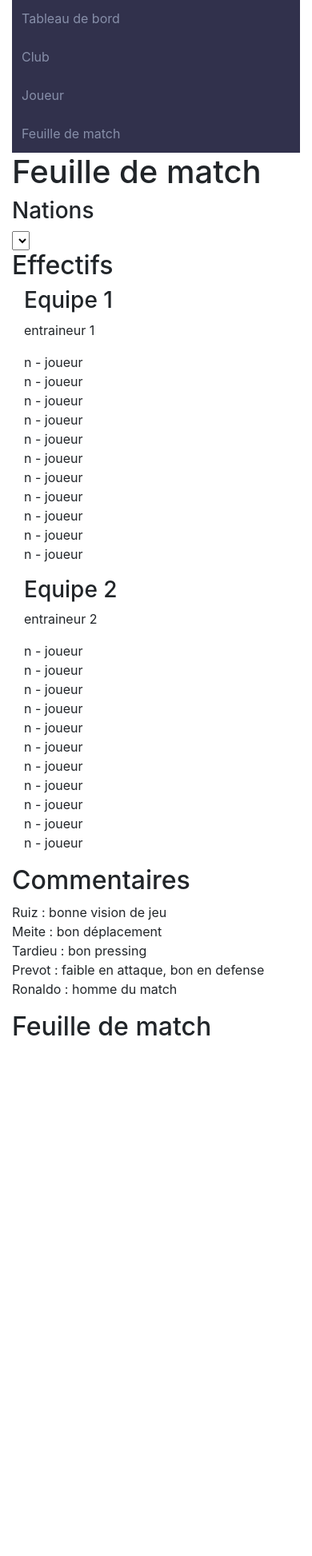
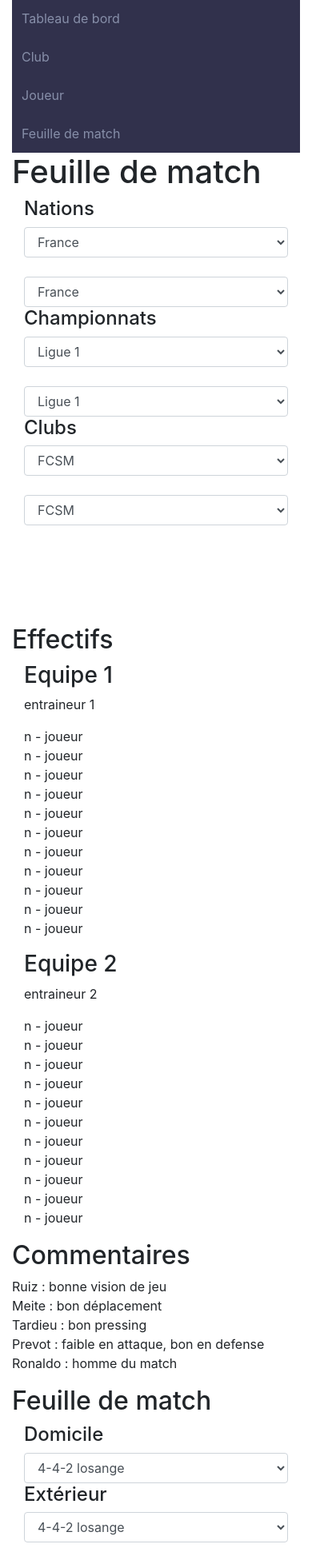
Before and after one commit to AntoinePy/Sochaux, a PHP site: page /feuilleDeMatch.php in a window 390 px wide. Shown: the part 101-2047 px from the top of the page at 80% size. Before the commit the page ends 1396 px from the top, so only its background shows below. Run offline with PHP 8.4, Linux system fonts and the light colour scheme; data comes from the database, SQL or seed files in the repository; lists and menus that the app fills with data are empty; some libraries are stand-ins or nearby versions.

Commit message:
Début feuille de match + menu de navigation + rangement

```diff
--- a/pages/feuilleDeMatch.php
+++ b/pages/feuilleDeMatch.php
@@ -10,11 +10,16 @@
 
 <body>
 
-        <div class="navigation col-sm-3">
+<?php
+$bd = new PDO('mysql:host=localhost;dbname=fcsochaux;charset=utf8', 'root', 'dgfn85**');
+//$bd = new PDO('mysql:host=localhost;dbname=apy6;charset=utf8', 'root', '');
+?>
+
+<div class="navigation col-lg-3">
     <?php include 'navigation.html' ?>
 </div>
 
-        <div class="feuilleDeMatch col-sm-9">
+<div class="feuilleDeMatch col-lg-9">
 
     <div class="barreTitre">
         <h1>Feuille de match</h1>
@@ -26,15 +31,86 @@
 
             <div class="colone col-sm-5">
 
-                        <div class="liste1">
+                <div class="liste1" style="margin-bottom: 100px">
 
-                            <h3>Nations</h3>
+                    <div class="col-sm-4">
 
-                            <select name ="liste1">
+                        <h4>Nations</h4>
+                        <?php
+                        $nations = $bd->query('SELECT NationName FROM nations');
 
-                            </select>
+                        echo "<SELECT id =\"nation1\" Name=\"Nation1\" class=\"form-control\">";
+                        while ($nation = $nations->fetch()){
+                            echo "<OPTION Value=\"".$nation['NationName']."\">".$nation['NationName']."</OPTION>";
+                        }
+                        echo "</SELECT>";
+                        ?>
+                        </br>
+                        <?php
+                        $nations2 = $bd->query('SELECT NationName FROM nations');
+
+                        echo "<SELECT id =\"nation2\" Name=\"Nation2\" class=\"form-control\">";
+                        while ($nation = $nations2->fetch()){
+                            echo "<OPTION Value=\"".$nation['NationName']."\">".$nation['NationName']."</OPTION>";
+                        }
+                        echo "</SELECT>";
+                        ?>
 
                     </div>
+
+                    <div class="col-sm-4">
+
+                        <h4>Championnats</h4>
+                        <?php
+                        $championschips = $bd->query('SELECT ChampionshipName FROM championships');
+
+                        echo "<SELECT id =\"championnat1\" Name=\"Championship1\"  class=\"form-control\" onchange='activListChampionnat()'>";
+                        while ($championschip = $championschips->fetch()){
+                            echo "<OPTION Value=\"".$championschip['ChampionshipName']."\">".$championschip['ChampionshipName']."</OPTION>";
+                        }
+                        echo "</SELECT>";
+                        ?>
+                        </br>
+                        <?php
+                        $championschips2 = $bd->query('SELECT ChampionshipName FROM championships');
+
+                        echo "<SELECT id =\"championnat2\" Name=\"Championship2\"  class=\"form-control\" onchange='activListChampionnat()'>";
+                        while ($championschip = $championschips2->fetch()){
+                            echo "<OPTION Value=\"".$championschip['ChampionshipName']."\">".$championschip['ChampionshipName']."</OPTION>";
+                        }
+                        echo "</SELECT>";
+                        ?>
+
+                    </div>
+
+                    <div class="col-sm-4">
+
+                        <h4>Clubs</h4>
+                        <?php
+                        $clubs = $bd->query('SELECT ClubName FROM clubs');
+
+                        echo "<SELECT id =\"club1\" Name=\"Club1\"  class=\"form-control\" onchange='activListClub()'>";
+                        while ($club = $clubs->fetch()){
+                            echo "<OPTION Value=\"".$club['ClubName']."\">".$club['ClubName']."</OPTION>";
+                        }
+                        echo "</SELECT>";
+                        ?>
+                        </br>
+                        <?php
+                        $clubs2 = $bd->query('SELECT ClubName FROM clubs');
+
+                        echo "<SELECT id =\"club2\" Name=\"Club2\"  class=\"form-control\" onchange='activListClub()'>";
+                        while ($club = $clubs2->fetch()){
+                            echo "<OPTION Value=\"".$club['ClubName']."\">".$club['ClubName']."</OPTION>";
+                        }
+                        echo "</SELECT>";
+                        ?>
+
+                    </div>
+
+                </div>
+
+                </br>
 
                 <div class="effectif">
 
@@ -109,7 +185,75 @@
             </div>
 
             <div class="colone col-sm-5">
+
+                <div class="feuilleDeMatch">
+
                     <h2>Feuille de match</h2>
+
+                    <div class="listeFormation">
+
+                        <div class="col-sm-6">
+                            <h4>Domicile</h4>
+                            <?php
+                            $rep = $bd->query('SELECT FormationName FROM formations');
+                            echo "<SELECT id =\"formation\" Name=\"Formation\"  class=\"form-control\">";
+                            while ($donnees = $rep->fetch()){
+                                echo "<OPTION Value=\"".$donnees['FormationName']."\">".$donnees['FormationName']."</OPTION>";
+                            }
+                            echo "</SELECT>";
+                            ?>
+                        </div>
+
+                        <div class="col-sm-6">
+                            <h4>Extérieur</h4>
+                            <?php
+                            $rep = $bd->query('SELECT FormationName FROM formations');
+                            echo "<SELECT id =\"formation\" Name=\"Formation\"  class=\"form-control\">";
+                            while ($donnees = $rep->fetch()){
+                                echo "<OPTION Value=\"".$donnees['FormationName']."\">".$donnees['FormationName']."</OPTION>";
+                            }
+                            echo "</SELECT>";
+                            ?>
+                        </div>
+
+                    </div>
+
+                    <div class="terrainDeFoot">
+                        <img src="../images/terrain.jpg" style=" width: 80%; margin: 20px 10%;"/>
+                    </div>
+
+                </div>
+
+                <div class="faitDeMatch">
+
+                    <h2>Faits de match</h2>
+
+                    <div class="col-sm-6 equipe1">
+
+                        <div class="but">
+
+                        </div>
+
+                        <div class="carton">
+
+                        </div>
+
+                    </div>
+
+                    <div class="col-sm-6 equipe2">
+
+                        <div class="but">
+
+                        </div>
+
+                        <div class="carton">
+
+                        </div>
+
+                    </div>
+
+                </div>
+
             </div>
 
         </div>
@@ -120,4 +264,6 @@
 
 </body>
 
+<script src="../js/listeDeroulante.js" type="text/javascript" charset="utf-8"></script>
+
 </html>
```
Lines whose indentation alone changed are shown as unchanged.
